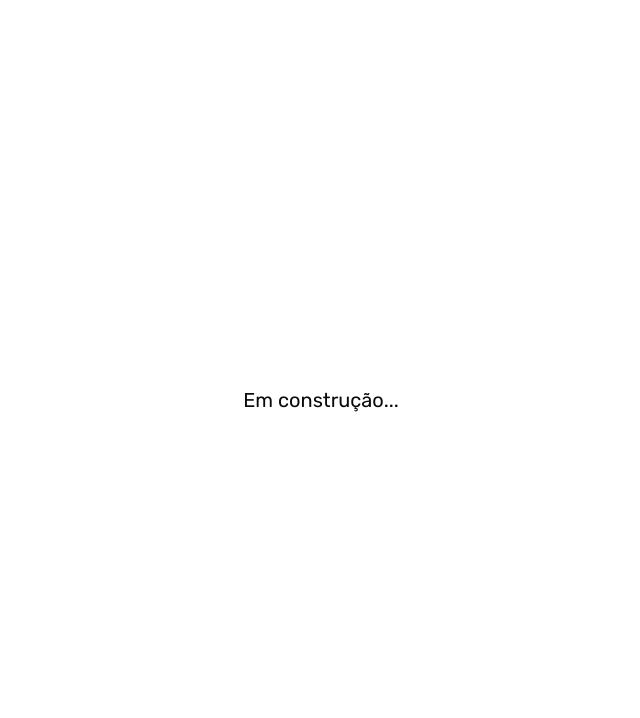
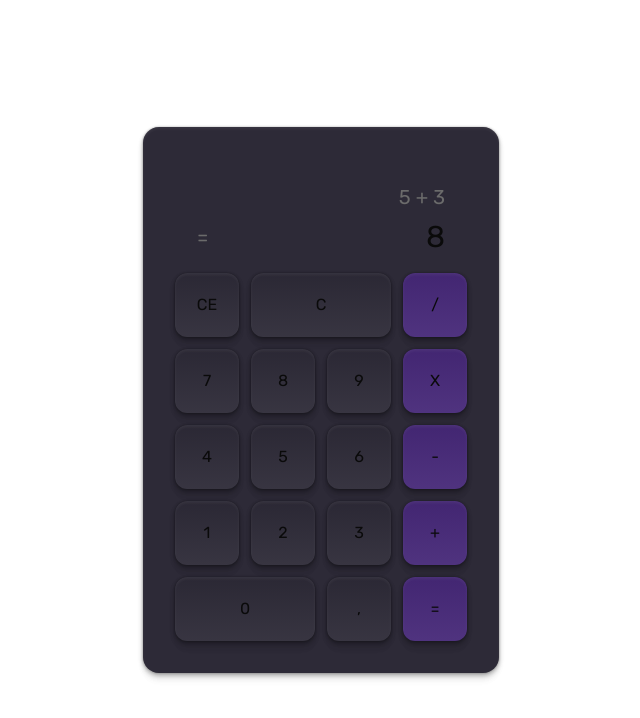
Before and after one commit to leobrizolladev/leobrizolladev-website, a Next.js app: page /calculator in a window 1280 px wide. Shown: the top 718 px of the page, without its empty margins (319-959 px from the left). Built offline with nearby package versions, Linux system fonts and the light colour scheme.

Commit message:
feat(component): add new component display-calculator

```diff
--- a/src/app/calculator/page.tsx
+++ b/src/app/calculator/page.tsx
@@ -1,11 +1,60 @@
-import Text from '@/components/text';
+import Button from '@/components/button';
+import CalculatorDisplay from '@/components/calculator-display';
+import Card from '@/components/card';
 
 export function Calculator() {
   return (
     <div className="min-h-screen bg-background text-foreground font-sans-calculator flex items-center justify-center">
-      <Text as="h1" className="text-center">
-        Em construção...
-      </Text>
+      <Card
+        className={`flex flex-col gap-[1.165rem] w-[22.25rem] pt-14 px-8 pb-8`}
+      >
+        <CalculatorDisplay operator="5 + 3" result="8" />
+
+        <div className={`flex flex-col gap-3`}>
+          <div className={`flex gap-3`}>
+            <Button className="w-16 h-16">CE</Button>
+            <Button className="flex-1 h-16">C</Button>
+            <Button className="w-16 h-16" variant="primary">
+              /
+            </Button>
+          </div>
+
+          <div className={`flex gap-3`}>
+            <Button className="w-16 h-16">7</Button>
+            <Button className="w-16 h-16">8</Button>
+            <Button className="w-16 h-16">9</Button>
+            <Button className="w-16 h-16" variant="primary">
+              X
+            </Button>
+          </div>
+
+          <div className={`flex gap-3`}>
+            <Button className="w-16 h-16">4</Button>
+            <Button className="w-16 h-16">5</Button>
+            <Button className="w-16 h-16">6</Button>
+            <Button className="w-16 h-16" variant="primary">
+              -
+            </Button>
+          </div>
+
+          <div className={`flex gap-3`}>
+            <Button className="w-16 h-16">1</Button>
+            <Button className="w-16 h-16">2</Button>
+            <Button className="w-16 h-16">3</Button>
+            <Button className="w-16 h-16" variant="primary">
+              +
+            </Button>
+          </div>
+
+          <div className={`flex gap-3`}>
+            <Button className="flex-1 h-16">0</Button>
+            <Button className="w-16 h-16">,</Button>
+            <Button className="w-16 h-16" variant="primary">
+              =
+            </Button>
+          </div>
+        </div>
+      </Card>
     </div>
   );
 }
--- a/src/components/button/index.tsx
+++ b/src/components/button/index.tsx
@@ -25,10 +25,10 @@ export default function Button({
     <Text
       as="button"
       variant={'heading'}
-      className={`flex items-center  rounded-xl
+      className={`flex items-center rounded-xl
         p-3 cursor-pointer text-{--text-calculator}
         bg-linear-(--gradient-calculator) hover:bg-linear-(--gradient-hover-calculator)
-        shadow-(--shadow-calculator)
+        shadow-(--shadow-calculator) items-center justify-center
         ${buttonVariants[variant]}
         ${className ?? ''}
         `}
--- /dev/null
+++ b/src/components/calculator-display/index.tsx
@@ -0,0 +1,37 @@
+import Text from '../text';
+
+interface CalculatorDisplayBase {
+  operator: string;
+  result: string;
+}
+
+type CalculatorDisplayProps = Readonly<CalculatorDisplayBase>;
+
+export default function CalculatorDisplay({
+  operator,
+  result,
+}: CalculatorDisplayProps) {
+  return (
+    <div
+      data-testid="calculator-display"
+      className={`flex flex-col gap-2 px-[1.375rem] cursor-pointer select-none`}
+    >
+      <Text
+        as="div"
+        variant="muted"
+        className={`flex items-center justify-end`}
+        data-testid="calculator-operator"
+      >
+        {operator}
+      </Text>
+      <div className={`flex items-center justify-between`}>
+        <Text variant="muted" data-testid="calculator-equals">
+          =
+        </Text>
+        <Text variant="blast" data-testid="calculator-result">
+          {result}
+        </Text>
+      </div>
+    </div>
+  );
+}
```
Also changed, not shown: 2 other files (tests, documents, lock files or other folders).
